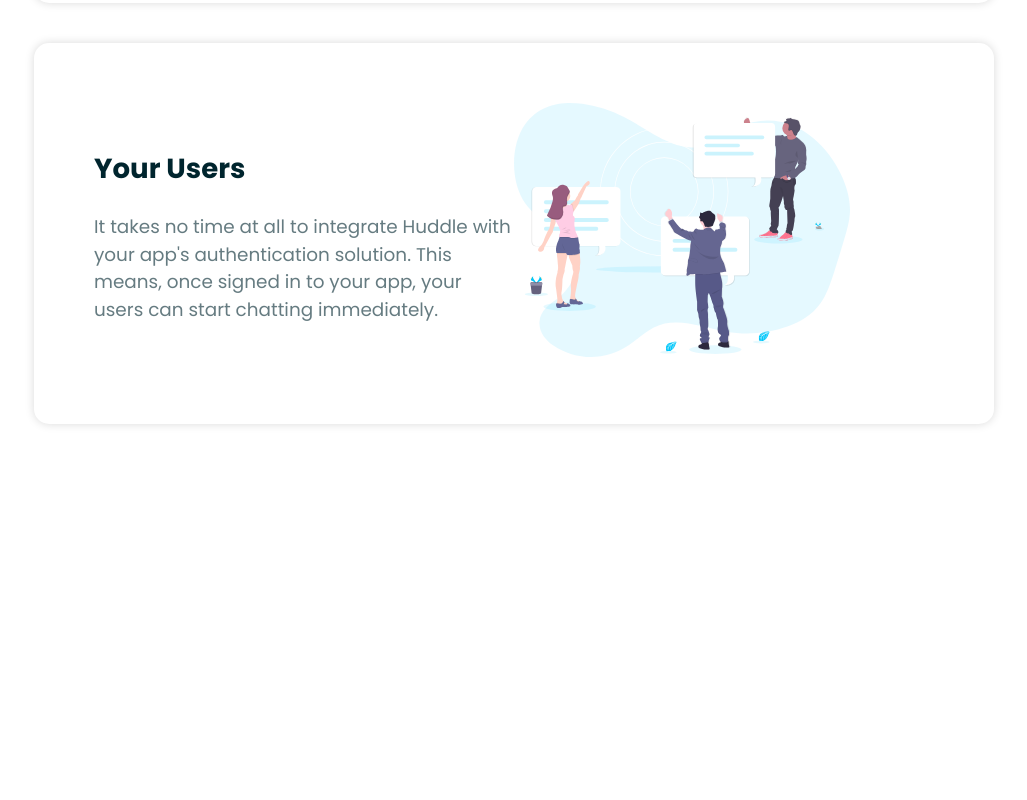
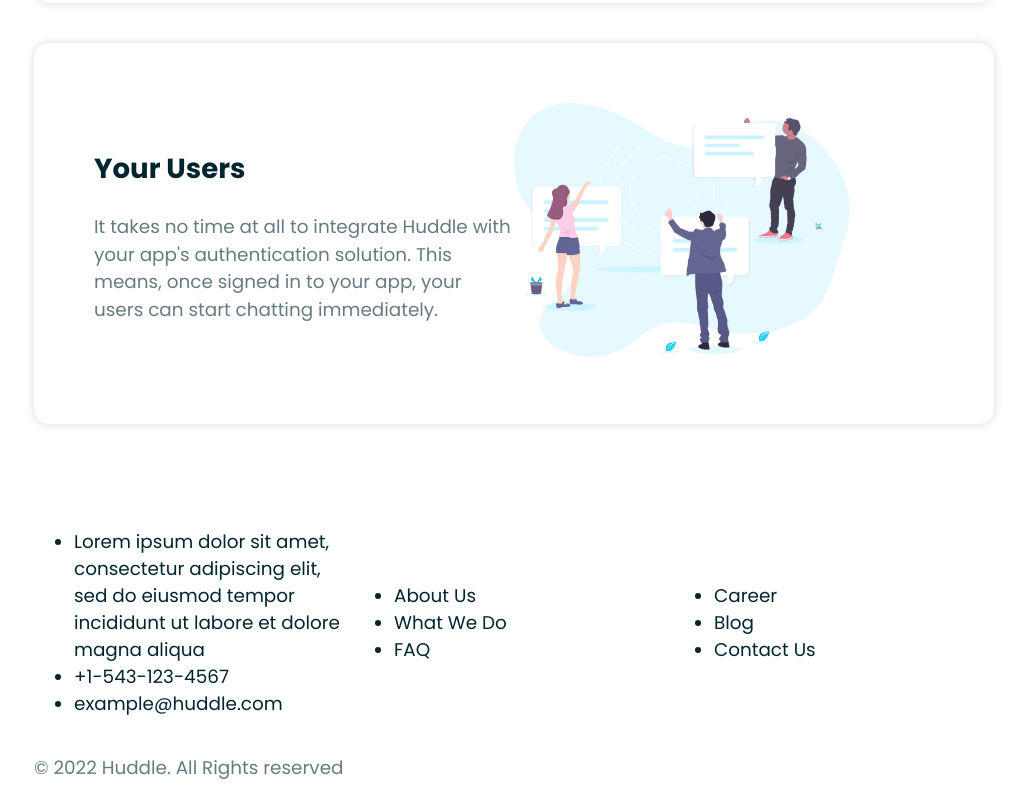
Before and after one commit to mvnulman/styled-components-page, a React (Vite) app: page / in a window 1280 px wide. Shown: the part 1351-2151 px from the top of the page, without its empty margins (126-1153 px from the left). Before the commit the page ends 1815 px from the top, so only its background shows below. Built offline with nearby package versions, Linux system fonts and the light colour scheme.

Commit message:
docs: footer component added to the project

```diff
--- a/src/App.jsx
+++ b/src/App.jsx
@@ -1,5 +1,6 @@
 import { ThemeProvider } from "styled-components";
 import Header from "./components/Header";
+import Footer from "./components/Footer";
 import Card from "./components/Card";
 import { Container } from "./components/styles/Container.styled";
 import GlobalStyles from "./components/styles/Global";
@@ -25,6 +26,7 @@
             <Card key={index} item={item}/>
           ))}
         </Container>
+        <Footer />
       </>
     </ThemeProvider>
   );
--- /dev/null
+++ b/src/components/Footer.jsx
@@ -0,0 +1,40 @@
+import { Container } from "./styles/Container.styled";
+import { Flex } from "./styles/Flex.styled";
+
+const Footer = () => {
+  return (
+    <div>
+      <Container>
+        <img src="src\public\logo_white.svg" alt="white logo" />
+
+        <Flex>
+          <ul>
+            <li>
+              Lorem ipsum dolor sit amet, consectetur adipiscing elit, sed do
+              eiusmod tempor incididunt ut labore et dolore magna aliqua
+            </li>
+            <li>+1-543-123-4567</li>
+            <li>example@huddle.com</li>
+          </ul>
+          <ul>
+            <li>About Us</li>
+            <li>What We Do</li>
+            <li>FAQ</li>
+          </ul>
+
+          <ul>
+            <li>Career</li>
+            <li>Blog</li>
+            <li>Contact Us</li>
+          </ul>
+
+          {/* Social Icons */}
+        </Flex>
+
+        <p>&copy; 2022 Huddle. All Rights reserved</p>
+      </Container>
+    </div>
+  );
+};
+
+export default Footer;
```
